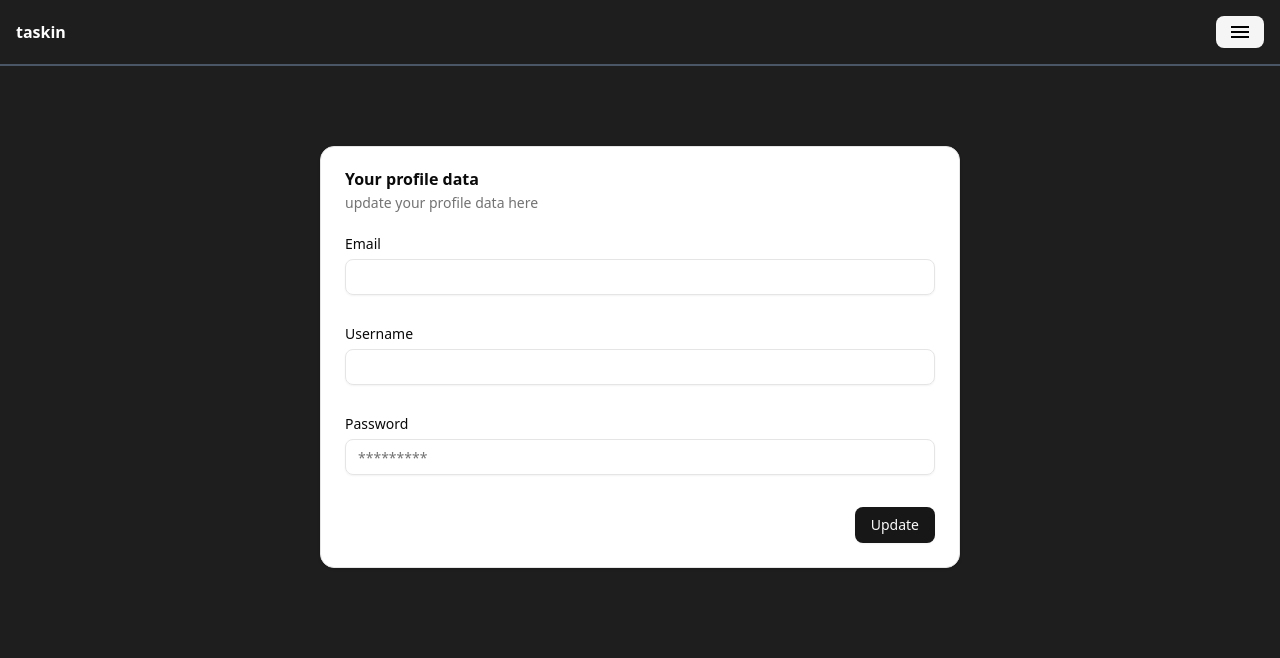
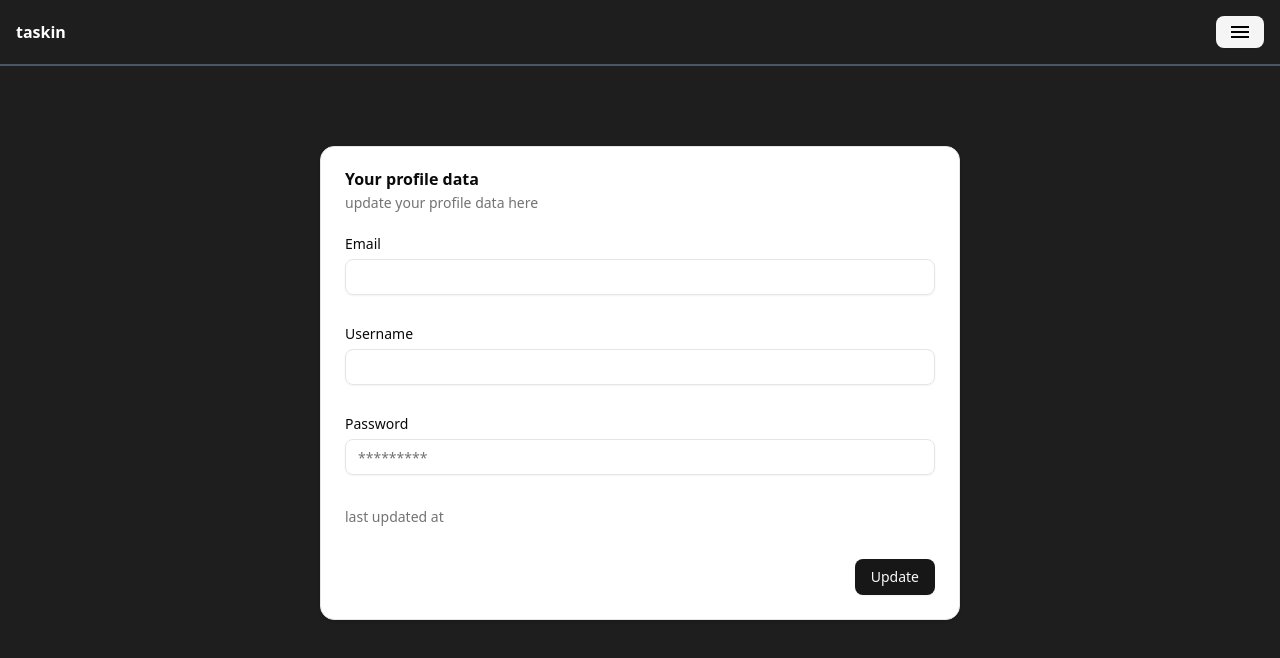
Before and after one commit to magicznykacpur/taskin-frontend, a React (Vite) app: page /dashboard/profile in a window 1280 px wide. Shown: the top 658 px of the page. Built offline with nearby package versions, Linux system fonts and the light colour scheme; no server answers.

Commit message:
add last updated at

```diff
--- a/src/pages/profile.tsx
+++ b/src/pages/profile.tsx
@@ -131,6 +131,9 @@ const Profile = () => {
                   </FormItem>
                 )}
               />
+              <CardDescription>
+                last updated at <strong>{userInfo.updated_at}</strong>
+              </CardDescription>
               <div className="flex justify-end">
                 <Button type="submit">Update</Button>
               </div>
```
